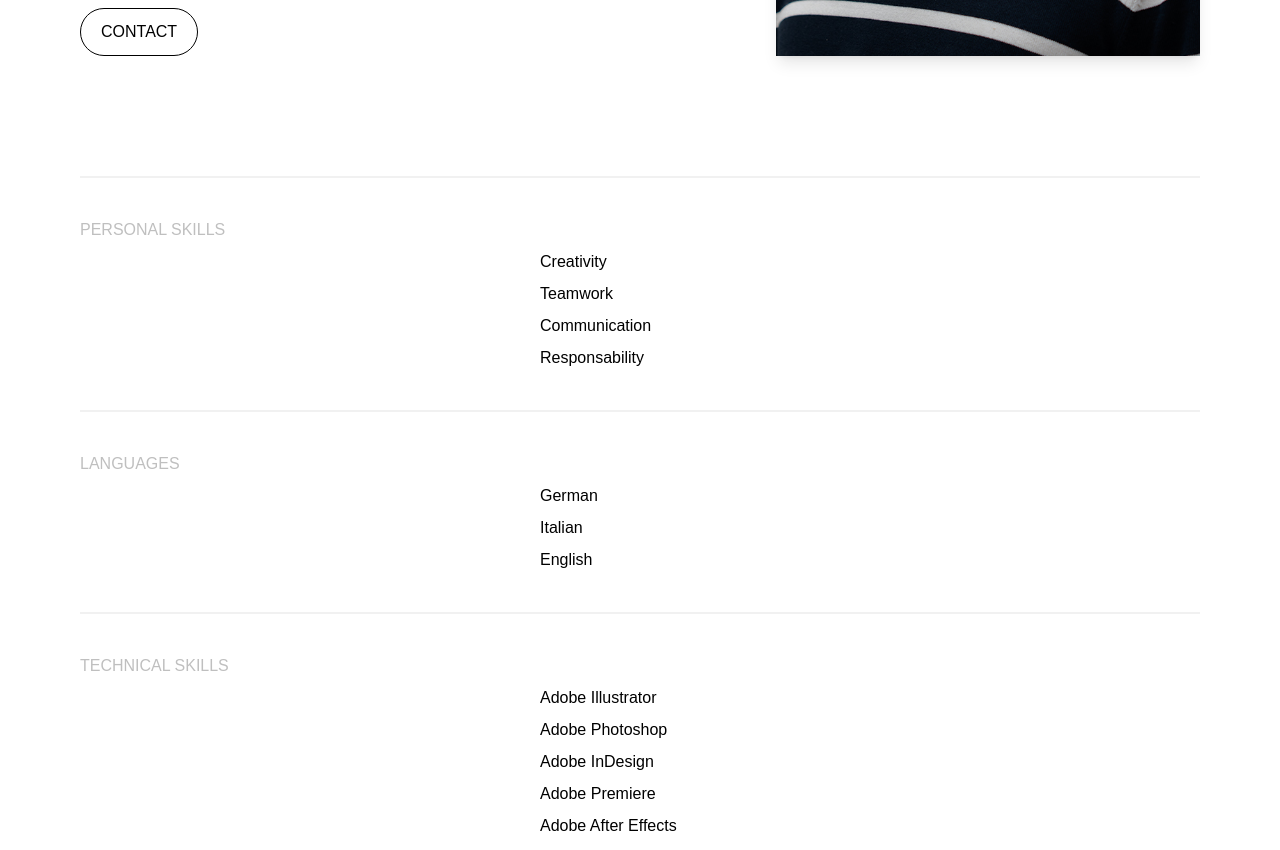
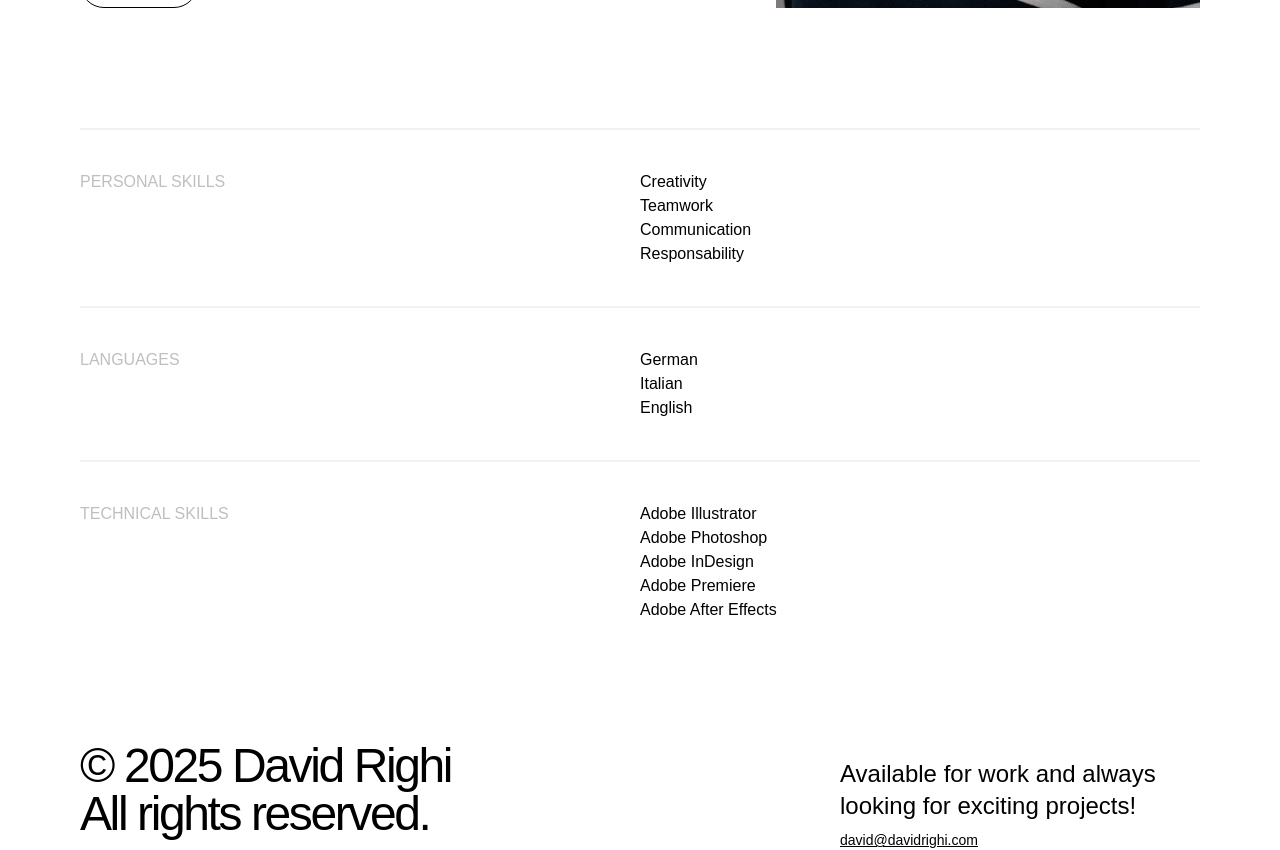
Before and after one commit to davidrighidev/portfolio, a React (Vite) app: page /about in a window 1280 px wide. Shown: the part 800-1650 px from the top of the page. Built offline with nearby package versions, Linux system fonts and the light colour scheme; a web font is replaced by a local one.

Commit message:
adding Copy component for text animations

```diff
--- a/package.json
+++ b/package.json
@@ -11,14 +11,12 @@
   },
   "dependencies": {
     "@gsap/react": "^2.1.2",
-    "@react-three/fiber": "^9.3.0",
     "@tailwindcss/vite": "^4.1.12",
     "gsap": "^3.13.0",
     "react": "^19.1.1",
     "react-dom": "^19.1.1",
     "react-router-dom": "^7.8.1",
-    "tailwindcss": "^4.1.12",
-    "three": "^0.179.1"
+    "tailwindcss": "^4.1.12"
   },
   "devDependencies": {
     "@eslint/js": "^9.33.0",
--- /dev/null
+++ b/src/components/Copy.jsx
@@ -0,0 +1,116 @@
+import React, { useRef, useEffect } from "react";
+import gsap from "gsap";
+import { useGSAP } from "@gsap/react";
+import { ScrollTrigger } from "gsap/ScrollTrigger";
+import { SplitText } from "gsap/SplitText";
+
+gsap.registerPlugin(ScrollTrigger, SplitText);
+
+const Copy = ({ children, animateOnScroll = true, delay = 0 }) => {
+  const containerRef = useRef(null);
+  const elementRef = useRef([]);
+  const splitRef = useRef([]);
+  const lines = useRef([]);
+  const triggers = useRef([]); // track triggers we create
+
+  const initSplit = () => {
+    if (!containerRef.current) return;
+
+    // cleanup previous splits/triggers
+    splitRef.current.forEach((split) => split?.revert());
+    triggers.current.forEach((t) => t.kill());
+    splitRef.current = [];
+    elementRef.current = [];
+    lines.current = [];
+    triggers.current = [];
+
+    let elements = containerRef.current.hasAttribute("data-copy-wrapper")
+      ? Array.from(containerRef.current.children)
+      : [containerRef.current];
+
+    elements.forEach((element) => {
+      elementRef.current.push(element);
+
+      const split = SplitText.create(element, {
+        type: "lines",
+        mask: "lines",
+        linesClass: "line++",
+      });
+      splitRef.current.push(split);
+
+      const computedStyle = window.getComputedStyle(element);
+      const textIndent = computedStyle.textIndent;
+      if (textIndent && textIndent !== "0px" && split.lines.length > 0) {
+        split.lines[0].style.paddingLeft = textIndent;
+        element.style.textIndent = "0";
+      }
+
+      lines.current.push(...split.lines);
+    });
+
+    gsap.set(lines.current, { y: "100%" });
+
+    const animationProps = {
+      y: "0%",
+      duration: 1,
+      stagger: 0.1,
+      ease: "power4.out",
+      delay: delay,
+    };
+
+    if (animateOnScroll) {
+      const tween = gsap.to(lines.current, {
+        ...animationProps,
+        scrollTrigger: {
+          trigger: containerRef.current,
+          start: "top 75%",
+          once: true,
+        },
+      });
+      triggers.current.push(tween.scrollTrigger);
+    } else {
+      gsap.to(lines.current, animationProps);
+    }
+
+    // recalc ScrollTrigger after splitting and animations
+    ScrollTrigger.refresh();
+  };
+
+  useGSAP(
+    () => {
+      // wait for fonts to be loaded
+      if (document.fonts && document.fonts.ready) {
+        document.fonts.ready.then(initSplit);
+      } else {
+        initSplit();
+      }
+
+      // refresh ScrollTrigger again on full window load (images/fonts)
+      const onLoad = () => ScrollTrigger.refresh();
+      window.addEventListener("load", onLoad);
+
+      return () => {
+        splitRef.current.forEach((split) => split?.revert());
+        triggers.current.forEach((t) => t.kill());
+        triggers.current = [];
+        window.removeEventListener("load", onLoad);
+      };
+    },
+    {
+      scope: containerRef,
+      dependencies: [animateOnScroll, delay],
+    }
+  );
+
+  if (React.Children.count(children) === 1) {
+    return React.cloneElement(children, { ref: containerRef });
+  }
+
+  return (
+    <div ref={containerRef} data-copy-wrapper="true">
+      {children}
+    </div>
+  );
+};
+
+export default Copy;
--- a/src/pages/About.jsx
+++ b/src/pages/About.jsx
@@ -2,32 +2,36 @@ import React, { useEffect, useRef } from "react";
 import Footer from "../components/Footer";
 import gsap from "gsap";
 import { ScrollTrigger } from "gsap/ScrollTrigger";
+import { useNavigate } from "react-router-dom";
+import Copy from "../components/Copy";
+
+gsap.registerPlugin(ScrollTrigger);
 
 const About = () => {
-  const sectionRef = useRef(null);
-  const imgRef = useRef(null);
+  const navigate = useNavigate();
 
   return (
     <>
-      <section
-        ref={sectionRef}
-        className="relative w-full bg-white h-full px-5 sm:px-20 pt-40"
-      >
+      <section className="relative w-full bg-white h-full px-[1em] md:px-20 pt-40">
         <div className="w-full grid md:grid-cols-5 gap-10 mb-30">
           {/* Text Column */}
-          <div className="flex flex-col col-span-3 gap-6 text-xl">
+          <div className="flex flex-col col-span-5 w-full md:col-span-3 gap-6 text-xl">
+            <Copy delay={0.8} animateOnScroll={false}>
               <h1 className="text-5xl md:text-7xl font-[500] tracking-tight">
                 A short intro,
                 <br />
                 who am I?
               </h1>
+            </Copy>
+            <Copy delay={0.8} animateOnScroll={false}>
               <p>
                 I am a self-taught hobby photographer and graphic designer based
                 in the heart of the Dolomites in Italy. I discovered my passion
                 for graphic design a few years ago, and since then, I’ve been
-              exploring the endless possibilities of creativity through digital
-              art, photo editing, and visual storytelling.
+                exploring the endless possibilities of creativity through
+                digital art, photo editing, and visual storytelling.
               </p>
+
               <p>
                 I have a passion for capturing those special moments that make
                 life so beautiful. I really enjoy traveling to different places,
@@ -37,77 +41,69 @@ const About = () => {
               </p>
               <p>
                 When I’m not behind the lens, you’ll find me sailing the open
-              waters or spiking a volleyball on the court. Feel free to explore
-              my website and all of the moments I’ve captured through my lens –
-              they’re a snapshot of my creativity!
+                waters or spiking a volleyball on the court. Feel free to
+                explore my website and all of the moments I’ve captured through
+                my lens – they’re a snapshot of my creativity!
               </p>
+            </Copy>
 
-            <button className="btn w-fit mt-4">
+            <button
+              className="btn w-fit mt-4"
+              onClick={() => navigate("/connect")}
+            >
               <span>Contact</span>
             </button>
           </div>
 
-          {/* Pinned Image Column */}
-          <div className="flex col-span-2 justify-center md:justify-end">
+          <div className="flex col-span-5 md:col-span-2 justify-center md:justify-end">
             <img
-              ref={imgRef}
               src="/assets/images/about.webp"
               alt="About"
-              className="w-48 h-48 md:w-64 md:h-64 object-cover shadow-lg"
+              className="w-48 h-48 md:w-64 md:h-64 object-cover"
             />
           </div>
         </div>
+
+        {/* Cards Section */}
         <div className="stacking-cards">
-          <div className="card w-full h-full flex flex-col mb-10">
-            <div className="h-[2px] bg-gray-tertiary mb-10"></div>
-            <div className="uppercase text-gray-secondary flex mb-2">
-              Personal Skills
-            </div>
-            <div className="flex flex-col gap-2 items-center">
-              <div className="text-left w-full max-w-[200px]">Creativity</div>
-              <div className="text-left w-full max-w-[200px]">Teamwork</div>
-              <div className="text-left w-full max-w-[200px]">
-                Communication
-              </div>
-              <div className="text-left w-full max-w-[200px]">
-                Responsability
-              </div>
+          <div className="w-full h-full grid grid-cols-2 mb-10">
+            <div className="h-[2px] col-span-2 bg-gray-tertiary mb-10"></div>
+            <div className="uppercase text-gray-secondary">Personal Skills</div>
+            <div className="flex flex-col gap-2 text-black ">
+              <Copy>
+                <div>Creativity</div>
+                <div>Teamwork</div>
+                <div>Communication</div>
+                <div>Responsability</div>
+              </Copy>
             </div>
           </div>
 
-          <div className="card w-full h-full flex flex-col mb-10">
-            <div className="h-[2px] bg-gray-tertiary mb-10"></div>
-            <div className="uppercase text-gray-secondary flex mb-2">
-              Languages
-            </div>
-            <div className="flex flex-col gap-2 text-black items-center">
-              <div className="text-left w-full max-w-[200px]">German</div>
-              <div className="text-left w-full max-w-[200px]">Italian</div>
-              <div className="text-left w-full max-w-[200px]">English</div>
+          <div className="w-full h-full grid grid-cols-2 mb-10">
+            <div className="h-[2px] col-span-2 bg-gray-tertiary mb-10"></div>
+            <div className="uppercase text-gray-secondary">Languages</div>
+            <div className="flex flex-col gap-2 text-black ">
+              <Copy>
+                <div>German</div>
+                <div>Italian</div>
+                <div>English</div>
+              </Copy>
             </div>
           </div>
 
-          <div className="card w-full h-full flex flex-col mb-10">
-            <div className="h-[2px] bg-gray-tertiary mb-10"></div>
-            <div className="uppercase text-gray-secondary flex mb-2">
+          <div className="w-full h-full grid grid-cols-2 mb-10">
+            <div className="h-[2px] col-span-2 bg-gray-tertiary mb-10"></div>
+            <div className="uppercase text-gray-secondary">
               Technical Skills
             </div>
-            <div className="flex flex-col gap-2 text-black items-center">
-              <div className="text-left w-full max-w-[200px]">
-                Adobe Illustrator
-              </div>
-              <div className="text-left w-full max-w-[200px]">
-                Adobe Photoshop
-              </div>
-              <div className="text-left w-full max-w-[200px]">
-                Adobe InDesign
-              </div>
-              <div className="text-left w-full max-w-[200px]">
-                Adobe Premiere
-              </div>
-              <div className="text-left w-full max-w-[200px]">
-                Adobe After Effects
-              </div>
+            <div className="flex flex-col gap-2 text-black ">
+              <Copy>
+                <div>Adobe Illustrator</div>
+                <div>Adobe Photoshop</div>
+                <div>Adobe InDesign</div>
+                <div>Adobe Premiere</div>
+                <div>Adobe After Effects</div>
+              </Copy>
             </div>
           </div>
         </div>
--- a/src/pages/Connect.jsx
+++ b/src/pages/Connect.jsx
@@ -1,5 +1,6 @@
 import React from "react";
 import Footer from "../components/Footer";
+import Copy from "../components/Copy";
 
 const Connect = () => {
   const [result, setResult] = React.useState("Send Message");
@@ -38,8 +39,10 @@ const Connect = () => {
       <section className="relative bg-white w-full min-h-screen overflow-hidden px-5 sm:px-20 pt-40">
         <div className="max-w-[1800px]">
           <div className="text-black tracking-tight font-medium text-5xl md:text-8xl flex flex-col gap-2">
+            <Copy delay={0.8} animateOnScroll={false}>
               <p>Let's make</p>
               <p>it happen</p>
+            </Copy>
           </div>
 
           <div className="flex flex-col md:flex-row gap-10 mt-10">
@@ -78,11 +81,13 @@ const Connect = () => {
             </div>
 
             <div className="flex-1">
+              <Copy delay={0.8} animateOnScroll={false}>
                 <p className="text-2xl">
                   Let’s stay in touch and create incredible things together,
                   turning ideas into reality with passion, creativity, and
                   innovation
                 </p>
+              </Copy>
             </div>
           </div>
         </div>
```
Also changed, not shown: src/App.jsx (+7 -4 lines), src/components/Hero.jsx (+5 -29 lines), src/components/Menu.jsx (+6 -3 lines), src/components/Quote.jsx (+8 -37 lines), 1 other file (tests, documents, lock files or other folders). Lines whose indentation alone changed are shown as unchanged.
